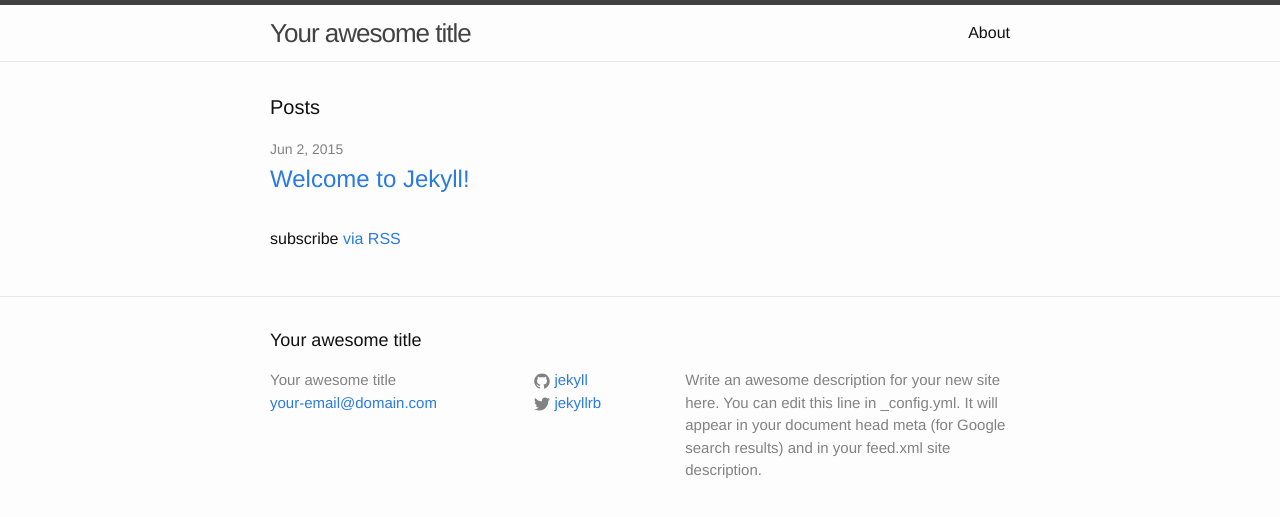
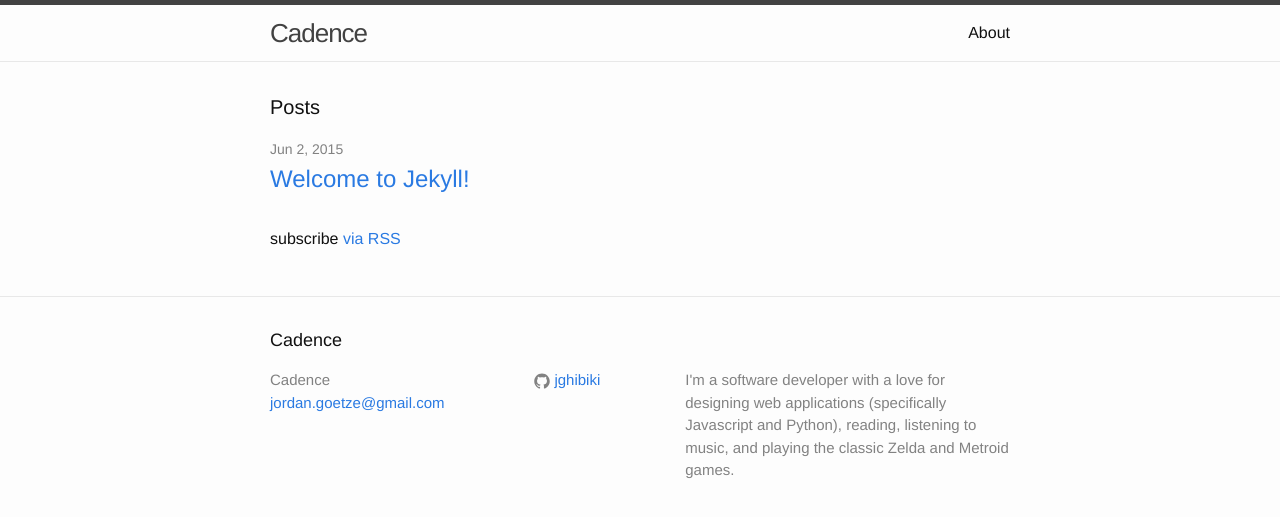
Before and after one commit to jghibiki/jghibiki.github.io, a Jekyll site: the page built from index.html, in a window 1280 px wide. Shown: the top 517 px of the page. Built offline with Jekyll 4.4.1, drawn with Linux system fonts in a browser that asks for light colours.

Commit message:
Tweek config

```diff
--- a/_config.yml
+++ b/_config.yml
@@ -1,14 +1,11 @@
 # Site settings
-title: Your awesome title
-email: your-email@domain.com
+title: Cadence
+email: jordan.goetze@gmail.com
 description: > # this means to ignore newlines until "baseurl:"
-  Write an awesome description for your new site here. You can edit this
-  line in _config.yml. It will appear in your document head meta (for
-  Google search results) and in your feed.xml site description.
+    I'm a software developer with a love for designing web applications (specifically Javascript and Python), reading, listening to music, and playing the classic Zelda and Metroid games.
 baseurl: "" # the subpath of your site, e.g. /blog/
-url: "http://yourdomain.com" # the base hostname & protocol for your site
-twitter_username: jekyllrb
-github_username:  jekyll
+url: "jghibiki.github.io" # the base hostname & protocol for your site
+github_username:  jghibiki
 
 # Build settings
 markdown: kramdown
```
